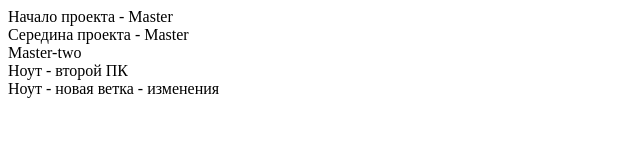
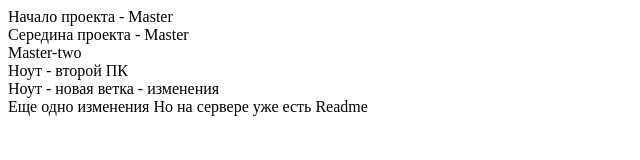
Before and after one commit to AntonioMikhailov/Test-Open-19.03, a plain HTML site: page index.html in a window 1280 px wide. Shown: the whole page, without its empty margins (0-640 px from the left). Drawn offline with Linux system fonts and the light colour scheme.

Commit message:
Изменения-3

```diff
--- a/index.html
+++ b/index.html
@@ -12,6 +12,7 @@
   <div>Master-two</div>
   <div>Ноут - второй ПК</div>
   <div>Ноут - новая ветка - изменения</div>
+  <div>Еще одно изменения Но на сервере уже есть Readme</div>
 
 </body>
 </html>
```
